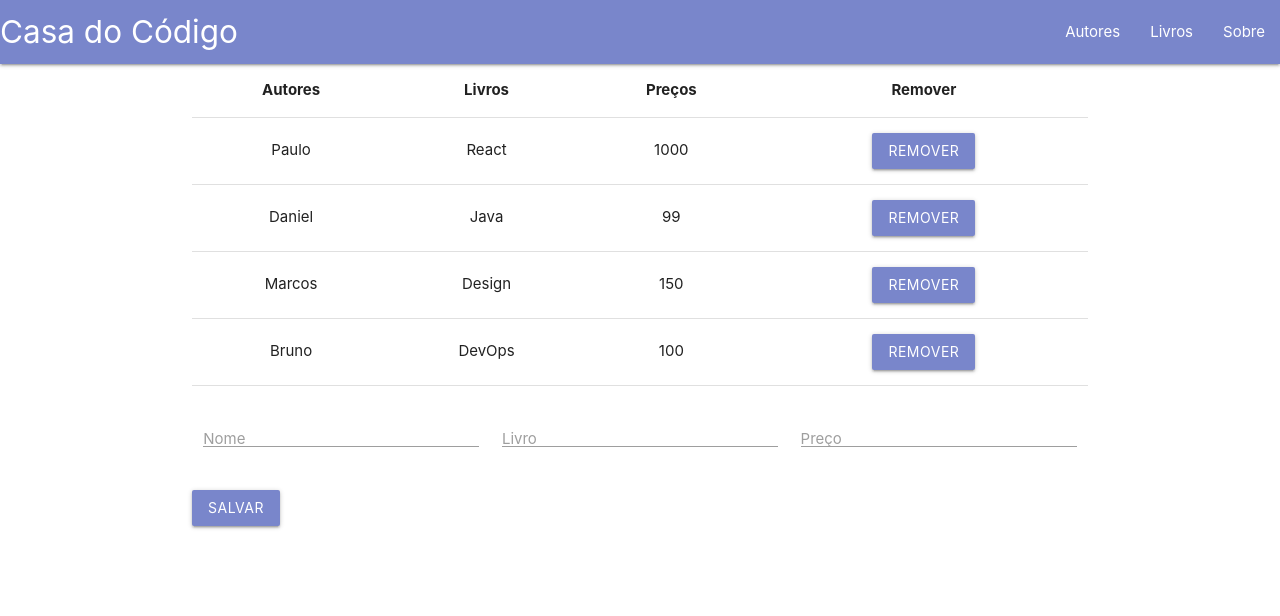
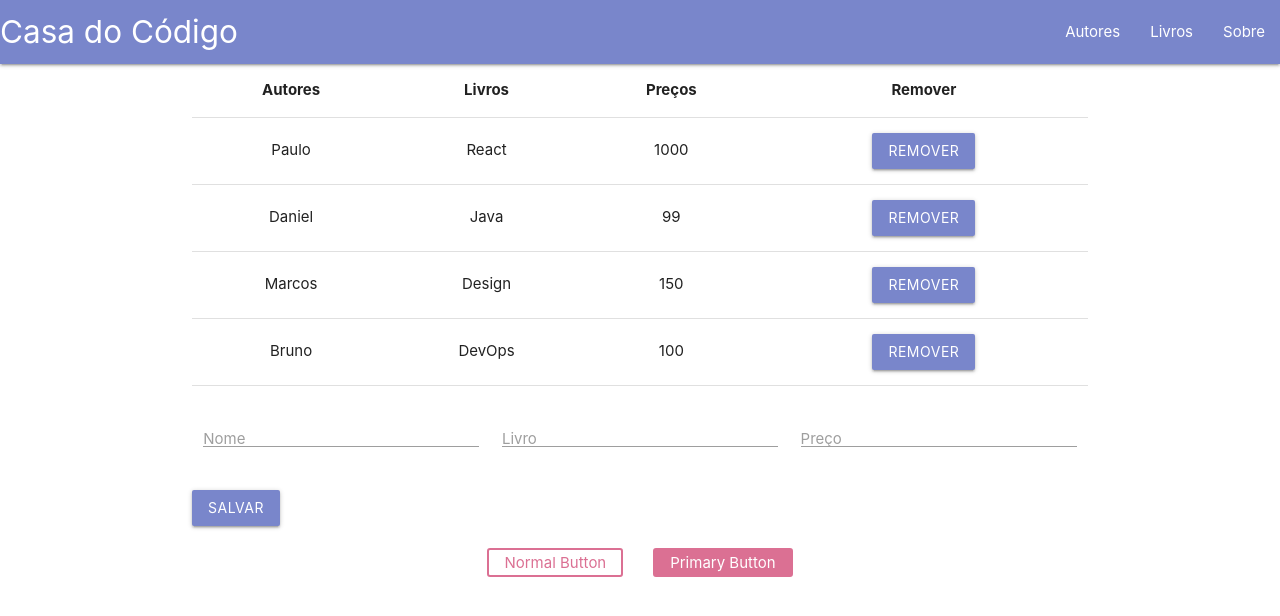
Before and after one commit to daniichan/react, a React (Create React App) app: page / in a window 1280 px wide. Shown: the top 616 px of the page. Built offline with nearby package versions, Linux system fonts and the light colour scheme.

Commit message:
5.9. Para saber mais: Styled Components

```diff
--- a/package.json
+++ b/package.json
@@ -9,7 +9,8 @@
     "materialize-css": "^1.0.0-rc.2",
     "react": "^16.13.1",
     "react-dom": "^16.13.1",
-    "react-scripts": "3.4.1"
+    "react-scripts": "3.4.1",
+    "styled-components": "^5.1.0"
   },
   "scripts": {
     "start": "react-scripts start",
--- a/src/App.js
+++ b/src/App.js
@@ -5,6 +5,7 @@
 import Header from './header';
 import Tabela from './tabela';
 import Formulario from './formulario';
+import Styled from './styled';
 
 class App extends Component {
 
@@ -55,6 +56,8 @@
           <Tabela autores={ this.state.autores } removeAutor={ this.removeAutor } />
           <Formulario escutadorDeSubmit={ this.escutadorDeSubmit } />
         </div>
+
+        <Styled />
        </Fragment>
     );
   }
--- /dev/null
+++ b/src/styled.js
@@ -0,0 +1,32 @@
+import React, { Component } from 'react';
+import styled, { css } from 'styled-components';
+
+class Styled extends Component {
+    render() {
+        const Button = styled.button`
+            background: transparent;
+            border-radius: 3px;
+            border: 2px solid palevioletred;
+            color: palevioletred;
+            margin: 0.5em 1em;
+            padding: 0.25em 1em;
+
+            ${props => props.primary && css`
+                background: palevioletred;
+                color: white;
+          `}
+        `;
+
+        const Container = styled.div`
+            text-align: center;
+        `;
+
+        return(
+            <Container>
+                <Button>Normal Button</Button>
+                <Button primary>Primary Button</Button>
+            </Container>
+        );
+    }
+}
+export default Styled;
```
